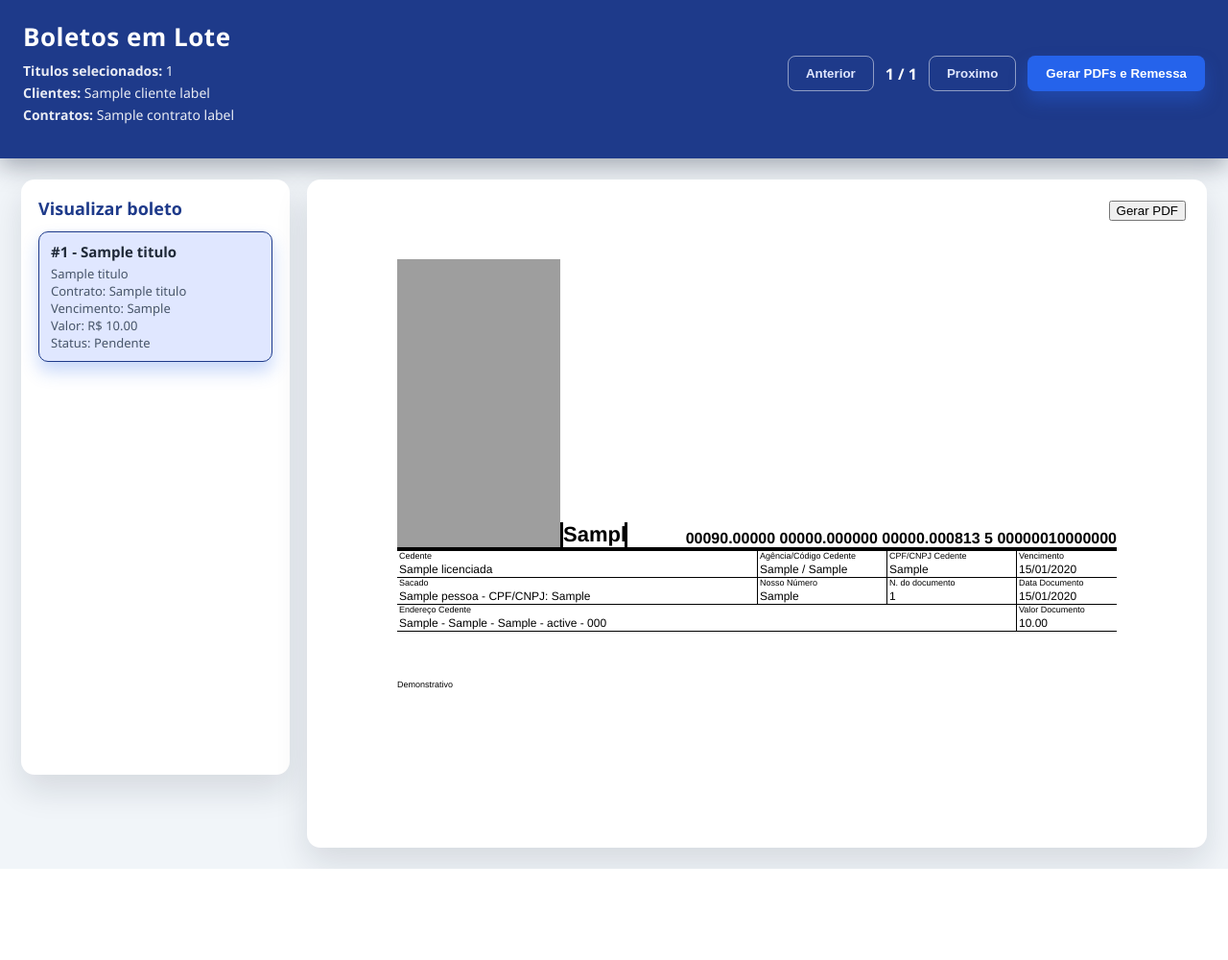
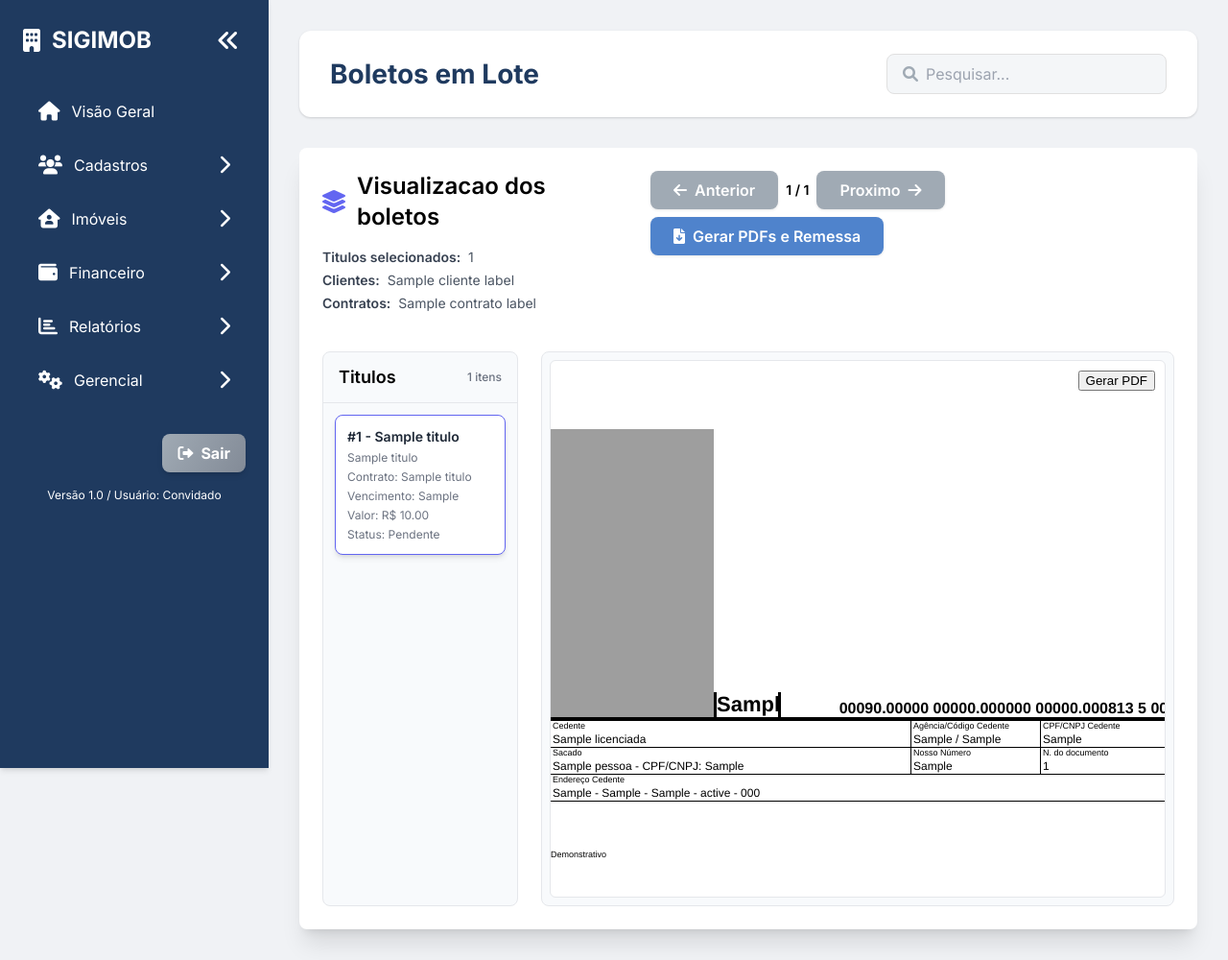
Before and after one commit to FabioVRocha/SIGIMOB, a Flask app: template templates/financeiro/contas_a_receber/boleto_lote.html in a window 1280 px wide. Shown: the whole page at 96% size. Before the commit the page ends 905 px from the top, so only its background shows below. Run offline with Flask 3, Linux system fonts and the light colour scheme; tables that the repository leaves empty hold one stand-in row (values such as "Sample post"); the template is opened without the code that fills it: values that come from a table or form of the project are taken from there, most other values are stand-ins (such as "Sample title", 1, 10 or a date in 2020); parts of the project's set-up code (start-up, migrations or seed data) failed here and were passed over; some libraries are stand-ins or nearby versions.

Commit message:
Gerar Boletos em Lote

```diff
--- a/static/boleto.js
+++ b/static/boleto.js
@@ -31,7 +31,7 @@ async function gerarBoleto(id) {
     pdfTargets.forEach((p) => {
       const url = normalizePath(p) || p;
       if (url) {
-        window.open(url, '_blank');
+        window.location.href = url;
       }
     });
     const remessaTarget = data.remessa_url || data.remessa;
@@ -248,7 +248,7 @@ async function gerarBoleto(id) {
     }
     const ids = Array.from(state.selecionados).join(',');
     const url = `/api/contas-receber/boleto/lote?ids=${ids}`;
-    window.open(url, '_blank');
+    window.location.href = url;
     closeModal();
   };
 
--- a/templates/financeiro/contas_a_receber/boleto_lote.html
+++ b/templates/financeiro/contas_a_receber/boleto_lote.html
@@ -1,99 +1,113 @@
-<!DOCTYPE html>
-<html lang="pt-BR">
-<head>
-<meta charset="utf-8" />
-<title>Boletos em Lote</title>
-<style>
-  * { box-sizing: border-box; }
-  body { margin: 0; font-family: "Segoe UI", Tahoma, sans-serif; background: #f1f5f9; color: #1f2933; }
-  header { background: #1e3a8a; color: #fff; padding: 20px 24px; box-shadow: 0 8px 24px rgba(15, 23, 42, 0.35); }
-  .summary { display: flex; flex-wrap: wrap; align-items: center; justify-content: space-between; gap: 16px; }
-  .summary-section { max-width: 60%; }
-  .summary-section h1 { margin: 0 0 8px 0; font-size: 26px; letter-spacing: 0.5px; }
-  .meta { margin: 4px 0; font-size: 14px; opacity: 0.9; }
-  .nav-controls { display: flex; align-items: center; gap: 12px; }
-  .btn { padding: 10px 18px; border-radius: 8px; border: 1px solid transparent; font-weight: 600; cursor: pointer; transition: transform 0.15s ease, box-shadow 0.15s ease; }
-  .btn:disabled { cursor: not-allowed; opacity: 0.65; box-shadow: none; transform: none; }
-  .btn-primary { background: #2563eb; color: #fff; box-shadow: 0 10px 18px rgba(37, 99, 235, 0.35); }
-  .btn-primary:hover:not(:disabled) { transform: translateY(-1px); }
-  .btn-outline { background: transparent; color: #e0e7ff; border-color: rgba(255,255,255,0.5); }
-  main { display: flex; gap: 18px; padding: 22px; }
-  .list-panel { width: 280px; min-width: 240px; background: #fff; border-radius: 14px; box-shadow: 0 16px 34px rgba(15, 23, 42, 0.12); padding: 18px; max-height: calc(100vh - 180px); overflow-y: auto; }
-  .list-panel h2 { margin: 0 0 12px 0; font-size: 18px; color: #1e3a8a; }
-  .titulo-item { padding: 10px 12px; border-radius: 10px; border: 1px solid transparent; margin-bottom: 10px; background: #f8fafc; cursor: pointer; transition: border 0.15s ease, background 0.15s ease, transform 0.1s ease; }
-  .titulo-item:hover { transform: translateX(2px); border-color: #c7d2fe; }
-  .titulo-item.active { background: #e0e7ff; border-color: #1e3a8a; box-shadow: 0 10px 18px rgba(37, 99, 235, 0.25); }
-  .titulo-item strong { display: block; font-size: 15px; margin-bottom: 4px; color: #1f2937; }
-  .meta-line { display: block; font-size: 13px; color: #475569; }
-  .viewer { flex: 1; background: #fff; border-radius: 14px; box-shadow: 0 16px 34px rgba(15, 23, 42, 0.12); padding: 12px; position: relative; }
-  .viewer iframe { width: 100%; min-height: 84vh; border: none; border-radius: 12px; background: #fff; }
-  #pageIndicator { font-weight: 600; font-size: 16px; }
-  #feedback { margin-top: 12px; font-size: 14px; }
-  .downloads { margin: 0 24px 24px 24px; background: #fff; border-radius: 14px; box-shadow: 0 12px 28px rgba(15, 23, 42, 0.1); padding: 18px; }
-  .downloads.hidden { display: none; }
-  .downloads h2 { margin: 0 0 12px 0; font-size: 18px; color: #1e3a8a; }
-  .downloads ul { list-style: none; padding: 0; margin: 0; }
-  .downloads li { margin: 8px 0; }
-  .downloads a { color: #2563eb; text-decoration: none; font-weight: 600; }
-  .downloads a:hover { text-decoration: underline; }
-</style>
-</head>
-<body>
-<header>
-  <div class="summary">
-    <div class="summary-section">
-      <h1>Boletos em Lote</h1>
-      <p class="meta"><strong>Titulos selecionados:</strong> {{ titulos|length }}</p>
-      <p class="meta"><strong>Clientes:</strong> {{ cliente_labels|join(', ') if cliente_labels else 'Nao informado' }}</p>
-      <p class="meta"><strong>Contratos:</strong> {{ contrato_labels|join(', ') if contrato_labels else 'Nao informado' }}</p>
+{% extends "base.html" %}
+
+{% block title %}Boletos em Lote{% endblock %}
+
+{% block page_title %}Boletos em Lote{% endblock %}
+
+{% block content %}
+<div class="bg-white p-6 rounded-lg shadow-xl">
+    <div class="flex flex-col lg:flex-row lg:items-start justify-between gap-6">
+        <div>
+            <div class="flex items-center gap-3">
+                <i class="fas fa-layer-group text-2xl text-indigo-500"></i>
+                <h2 class="text-2xl font-semibold text-dark-blue">Visualizacao dos boletos</h2>
             </div>
-    <div class="nav-controls">
-      <button class="btn btn-outline" id="btnPrev" type="button">Anterior</button>
-      <span id="pageIndicator">1 / {{ titulos|length }}</span>
-      <button class="btn btn-outline" id="btnNext" type="button">Proximo</button>
-      <button class="btn btn-primary" id="btnGenerate" type="button">Gerar PDFs e Remessa</button>
+            <dl class="mt-4 space-y-1 text-sm text-gray-600">
+                <div class="flex flex-wrap gap-2">
+                    <dt class="font-semibold text-gray-700">Titulos selecionados:</dt>
+                    <dd>{{ titulos|length }}</dd>
+                </div>
+                <div class="flex flex-wrap gap-2">
+                    <dt class="font-semibold text-gray-700">Clientes:</dt>
+                    <dd>{{ cliente_labels|join(', ') if cliente_labels else 'Nao informado' }}</dd>
+                </div>
+                <div class="flex flex-wrap gap-2">
+                    <dt class="font-semibold text-gray-700">Contratos:</dt>
+                    <dd>{{ contrato_labels|join(', ') if contrato_labels else 'Nao informado' }}</dd>
+                </div>
+            </dl>
+            <div id="feedback" class="mt-4 text-sm font-medium text-gray-700"></div>
+        </div>
+        <div class="flex flex-wrap items-center gap-2">
+            <button class="btn-secondary flex items-center gap-2" id="btnPrev" type="button">
+                <i class="fas fa-arrow-left"></i>
+                <span>Anterior</span>
+            </button>
+            <span id="pageIndicator" class="text-sm font-semibold text-dark-blue">
+                {{ 1 if titulos|length else 0 }} / {{ titulos|length }}
+            </span>
+            <button class="btn-secondary flex items-center gap-2" id="btnNext" type="button">
+                <span>Proximo</span>
+                <i class="fas fa-arrow-right"></i>
+            </button>
+            <button class="btn-primary flex items-center gap-2" id="btnGenerate" type="button">
+                <i class="fas fa-file-download"></i>
+                <span>Gerar PDFs e Remessa</span>
+            </button>
         </div>
     </div>
-  <div id="feedback"></div>
-</header>
-<main>
-  <aside class="list-panel">
-    <h2>Visualizar boleto</h2>
-    <div id="titulosList">
+
+    <div class="grid grid-cols-1 lg:grid-cols-4 gap-6 mt-6">
+        <aside class="lg:col-span-1 bg-slate-50 border border-gray-200 rounded-lg">
+            <div class="flex items-center justify-between px-4 py-3 border-b border-gray-200">
+                <h3 class="text-lg font-semibold text-dark-blue">Titulos</h3>
+                <span class="text-xs font-medium text-gray-500">{{ titulos|length }} itens</span>
+            </div>
+            <div id="titulosList" class="max-h-96 overflow-y-auto p-3 space-y-3">
                 {% for titulo in titulos_data %}
-      <div class="titulo-item" data-index="{{ loop.index0 }}">
-        <strong>#{{ titulo.id }} - {{ titulo.label }}</strong>
+                <div class="titulo-item flex flex-col gap-1 p-3 rounded-lg border border-gray-200 bg-white hover:border-indigo-300 hover:shadow-sm transition cursor-pointer" data-index="{{ loop.index0 }}">
+                    <div class="text-sm font-semibold text-gray-800">#{{ titulo.id }} - {{ titulo.label }}</div>
                     {% if titulo.cliente_nome %}
-        <span class="meta-line">{{ titulo.cliente_nome }}</span>
+                    <div class="text-xs text-gray-500">{{ titulo.cliente_nome }}</div>
                     {% endif %}
                     {% if titulo.contrato_label %}
-        <span class="meta-line">Contrato: {{ titulo.contrato_label }}</span>
+                    <div class="text-xs text-gray-500">Contrato: {{ titulo.contrato_label }}</div>
                     {% endif %}
                     {% if titulo.data_vencimento %}
-        <span class="meta-line">Vencimento: {{ titulo.data_vencimento }}</span>
+                    <div class="text-xs text-gray-500">Vencimento: {{ titulo.data_vencimento }}</div>
                     {% endif %}
-        <span class="meta-line">Valor: {{ 'R$ %.2f' % titulo.valor_previsto }}</span>
-        <span class="meta-line">Status: {{ titulo.status }}</span>
+                    <div class="text-xs text-gray-500">Valor: {{ 'R$ %.2f' % titulo.valor_previsto }}</div>
+                    <div class="text-xs text-gray-500">Status: {{ titulo.status }}</div>
                 </div>
                 {% endfor %}
+                {% if titulos_data|length == 0 %}
+                <div class="text-sm text-gray-500 text-center py-6">Nenhum titulo selecionado.</div>
+                {% endif %}
             </div>
         </aside>
-  <section class="viewer">
+        <section class="lg:col-span-3">
+            <div class="h-full rounded-lg border border-gray-200 bg-slate-50 p-2">
+                {% if titulos %}
                     {% for titulo in titulos %}
                     <iframe
-      class="boleto-frame"
+                        class="boleto-frame w-full h-[70vh] rounded-md border border-gray-200 bg-white {% if not loop.first %}hidden{% endif %}"
                         data-index="{{ loop.index0 }}"
                         src="{{ url_for('contas_receber.visualizar_boleto', conta_id=titulo.id) }}"
                         title="Boleto #{{ titulo.id }}"
                         loading="lazy"
                     ></iframe>
                     {% endfor %}
+                {% else %}
+                <div class="flex flex-col items-center justify-center text-center text-gray-500 h-full py-16">
+                    <i class="fas fa-barcode text-5xl mb-4"></i>
+                    <p>Nenhum boleto disponivel para exibir.</p>
+                </div>
+                {% endif %}
+            </div>
         </section>
-</main>
-<section id="downloads" class="downloads hidden">
-  <h2>Arquivos gerados</h2>
-  <ul id="downloadList"></ul>
-</section>
+    </div>
+
+    <div id="downloads" class="mt-6 hidden">
+        <div class="border border-gray-200 bg-slate-50 rounded-lg p-4">
+            <h3 class="text-lg font-semibold text-dark-blue mb-2">Arquivos gerados</h3>
+            <ul id="downloadList" class="space-y-2 text-sm"></ul>
+        </div>
+    </div>
+</div>
+{% endblock %}
+
+{% block scripts %}
+{{ super() }}
 <script>
 (function(){
     const ids = {{ ids|tojson }};
@@ -102,34 +116,85 @@
     const items = Array.from(document.querySelectorAll('.titulo-item'));
     const indicator = document.getElementById('pageIndicator');
     const feedback = document.getElementById('feedback');
-  const downloadsSection = document.getElementById('downloads');
+    const downloadsWrapper = document.getElementById('downloads');
     const downloadList = document.getElementById('downloadList');
     const btnPrev = document.getElementById('btnPrev');
     const btnNext = document.getElementById('btnNext');
     const btnGenerate = document.getElementById('btnGenerate');
+    const btnGenerateOriginalHTML = btnGenerate ? btnGenerate.innerHTML : '';
     let current = 0;
 
+    function updateIndicator(index){
+        if (!indicator) { return; }
+        indicator.textContent = (total ? index + 1 : 0) + ' / ' + total;
+    }
+
+    function updateNavState(){
+        if (btnPrev) { btnPrev.disabled = current <= 0; }
+        if (btnNext) { btnNext.disabled = current >= frames.length - 1; }
+    }
+
+    function highlightItem(index){
+        items.forEach((item, idx) => {
+            if (idx === index) {
+                item.classList.add('border-indigo-500', 'shadow-md', 'bg-indigo-50');
+            } else {
+                item.classList.remove('border-indigo-500', 'shadow-md', 'bg-indigo-50');
+            }
+        });
+    }
+
     function showFrame(index){
-    if (!frames.length) { return; }
+        if (!frames.length) {
+            updateIndicator(0);
+            updateNavState();
+            return;
+        }
         if (index < 0) { index = 0; }
         if (index >= frames.length) { index = frames.length - 1; }
         frames.forEach((frame, idx) => {
-      frame.style.display = idx === index ? 'block' : 'none';
-    });
-    items.forEach((item, idx) => {
             if (idx === index) {
-        item.classList.add('active');
-        item.scrollIntoView({ block: 'nearest', behavior: 'smooth' });
+                frame.classList.remove('hidden');
             } else {
-        item.classList.remove('active');
+                frame.classList.add('hidden');
             }
         });
-    indicator.textContent = (index + 1) + ' / ' + total;
+        highlightItem(index);
         current = index;
+        updateIndicator(current);
+        updateNavState();
     }
 
-  btnPrev.addEventListener('click', function(){ showFrame(current - 1); });
-  btnNext.addEventListener('click', function(){ showFrame(current + 1); });
+    function clearFeedback(){
+        if (feedback) {
+            feedback.textContent = '';
+            feedback.classList.remove('text-green-600', 'text-red-600');
+        }
+    }
+
+    function setFeedback(message, type){
+        if (!feedback) { return; }
+        feedback.textContent = message || '';
+        feedback.classList.remove('text-green-600', 'text-red-600');
+        if (type === 'success') {
+            feedback.classList.add('text-green-600');
+        } else if (type === 'error') {
+            feedback.classList.add('text-red-600');
+        }
+    }
+
+    if (btnPrev) {
+        btnPrev.addEventListener('click', function(){
+            showFrame(current - 1);
+        });
+    }
+
+    if (btnNext) {
+        btnNext.addEventListener('click', function(){
+            showFrame(current + 1);
+        });
+    }
+
     items.forEach(function(item){
         item.addEventListener('click', function(){
             const idx = parseInt(item.dataset.index, 10);
@@ -140,6 +205,7 @@
     });
 
     function renderDownloads(data){
+        if (!downloadsWrapper || !downloadList) { return; }
         downloadList.innerHTML = '';
         const links = [];
         (data.pdf_urls || []).forEach(function(url, idx){
@@ -148,28 +214,37 @@
         if (data.remessa_url) {
             links.push({ url: data.remessa_url, label: 'Arquivo de remessa' });
         }
-    links.forEach(function(item){
+        links.forEach(function(file){
             const li = document.createElement('li');
             const anchor = document.createElement('a');
-      anchor.href = item.url;
+            anchor.href = file.url;
             anchor.target = '_blank';
             anchor.rel = 'noopener';
-      anchor.textContent = item.label;
+            anchor.className = 'text-indigo-600 hover:text-indigo-800 font-semibold flex items-center gap-2';
+            anchor.innerHTML = '<i class="fas fa-file-alt"></i>' + file.label;
             li.appendChild(anchor);
             downloadList.appendChild(li);
         });
         if (links.length) {
-      downloadsSection.classList.remove('hidden');
+            downloadsWrapper.classList.remove('hidden');
         }
     }
 
+    if (btnGenerate) {
         btnGenerate.addEventListener('click', async function(){
-    feedback.textContent = '';
-    downloadsSection.classList.add('hidden');
+            clearFeedback();
+            if (!ids || !ids.length) {
+                setFeedback('Nenhum titulo selecionado para geracao.', 'error');
+                return;
+            }
+            if (downloadsWrapper) {
+                downloadsWrapper.classList.add('hidden');
+            }
+            if (downloadList) {
                 downloadList.innerHTML = '';
+            }
             btnGenerate.disabled = true;
-    const originalText = btnGenerate.textContent;
-    btnGenerate.textContent = 'Gerando...';
+            btnGenerate.innerHTML = '<i class="fas fa-spinner fa-spin"></i><span>Gerando...</span>';
             try {
                 const response = await fetch('/api/contas-receber/boleto/lote', {
                     method: 'POST',
@@ -178,21 +253,21 @@
                 });
                 const data = await response.json().catch(function(){ return {}; });
                 if (!response.ok) {
-        feedback.textContent = data.error || 'Falha ao gerar boletos.';
+                    setFeedback(data.error || 'Falha ao gerar boletos.', 'error');
                 } else {
-        feedback.textContent = 'Boletos gerados com sucesso.';
+                    setFeedback('Boletos gerados com sucesso.', 'success');
                     renderDownloads(data);
                 }
             } catch (err) {
-      feedback.textContent = (err && err.message) ? err.message : 'Falha ao gerar boletos.';
+                setFeedback((err && err.message) ? err.message : 'Falha ao gerar boletos.', 'error');
             } finally {
                 btnGenerate.disabled = false;
-      btnGenerate.textContent = originalText;
+                btnGenerate.innerHTML = btnGenerateOriginalHTML;
             }
         });
+    }
 
     showFrame(0);
 })();
 </script>
-</body>
-</html>
+{% endblock %}
--- a/templates/financeiro/contas_a_receber/list.html
+++ b/templates/financeiro/contas_a_receber/list.html
@@ -14,7 +14,7 @@
                 <i class="fas fa-filter mr-2"></i> Filtros
             </button>
             <button type="button" class="btn-primary flex items-center" onclick="openLoteModal()">
-                <i class="fas fa-layer-group mr-2"></i> Gerar Boletos em Lote
+                <i class="fas fa-layer-group mr-2"></i> Gerar Boletos
             </button>
             <a href="{{ url_for('contas_a_receber_add') }}" class="btn-primary flex items-center">
                 <i class="fas fa-plus mr-2"></i> Nova Conta
@@ -220,7 +220,7 @@
 <div id="lote-modal" class="modal" style="display:none;">
     <div class="modal-content max-w-4xl">
         <span class="close-button" onclick="closeLoteModal()">&times;</span>
-        <h2 class="text-lg font-semibold mb-4">Gerar boletos em lote</h2>
+        <h2 class="text-lg font-semibold mb-4">Gerar Boletos</h2>
         <div class="grid grid-cols-1 md:grid-cols-2 gap-4">
             <div class="form-group">
                 <label for="lote-cliente" class="form-label">Cliente:</label>
@@ -257,6 +257,7 @@
                 <table class="min-w-full text-sm">
                     <thead class="bg-gray-100 text-gray-700">
                         <tr>
+                            <th class="px-3 py-2 text-left">Selecionar</th>
                             <th class="px-3 py-2 text-left">#</th>
                             <th class="px-3 py-2 text-left">Titulo</th>
                             <th class="px-3 py-2 text-left">Vencimento</th>
```
Also changed, not shown: contas_receber/models.py (+41 -0 lines). Lines whose indentation alone changed are shown as unchanged.
